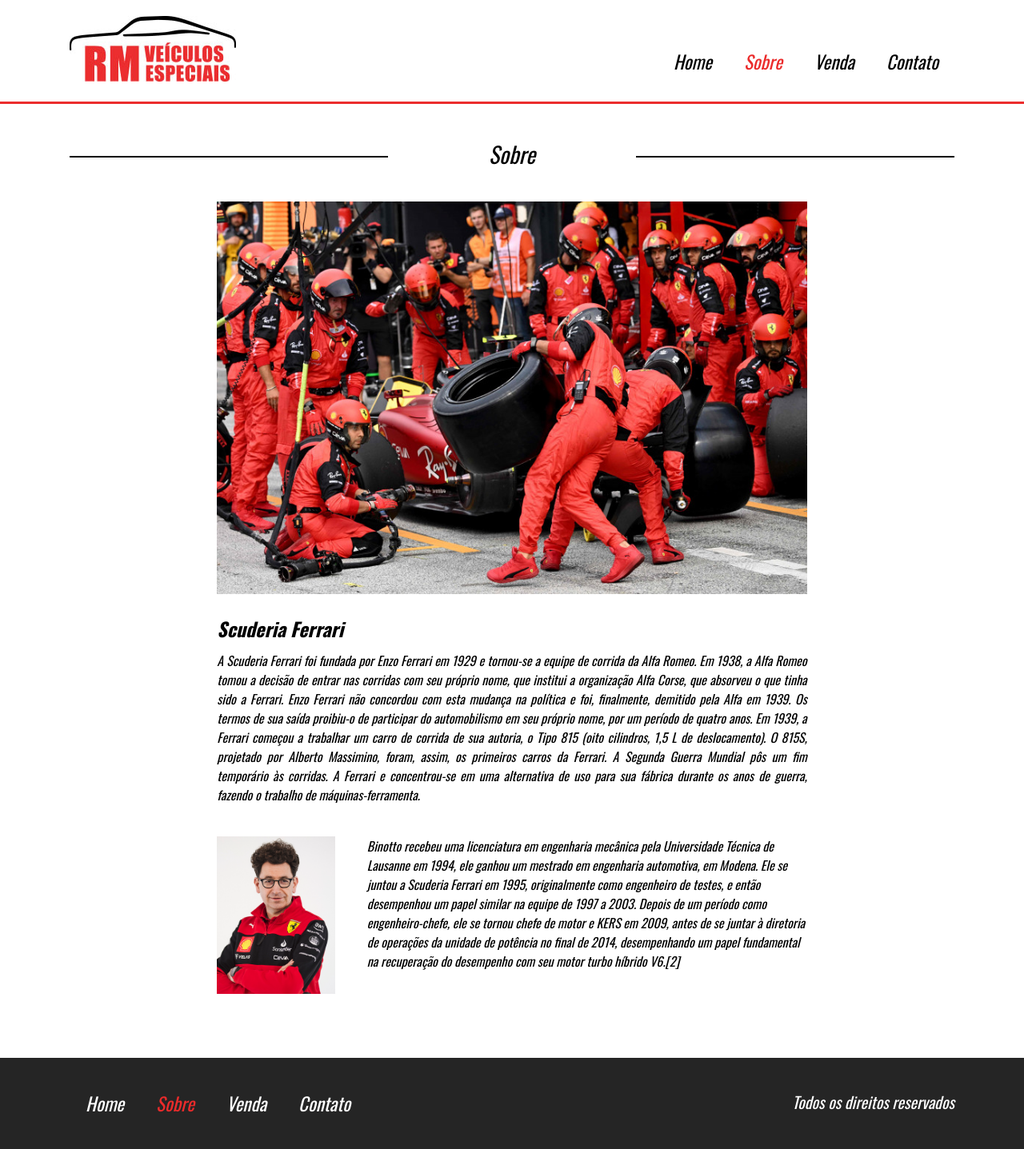
After one commit to felipeghizo/HTML-CSS, a PHP site: page /sobre.html in a window 1280 px wide. The commit adds this page. Shown: the whole page at 80% size. Run offline with PHP 8.4, Linux system fonts and the light colour scheme.

Commit message:
Fase HTML e CSS finalizada

```diff
--- /dev/null
+++ b/Projetos/projeto_Loja_de_carros/sobre.html
@@ -0,0 +1,100 @@
+<!DOCTYPE html>
+<html lang="en">
+<head>
+    <meta charset="UTF-8">
+    <meta http-equiv="X-UA-Compatible" content="IE=edge">
+    <meta name="viewport" content="width=device-width, initial-scale=1.0, maximum-scale=1.0">
+    <link rel="stylesheet" type="text/css" href="style/style_sobre.css">
+    <link rel="shortcut icon" type="image/x-icon" href="images/favicon.png">
+    <title>RM veículos especiais</title>
+</head>
+<body>
+    <header style="border-bottom: 3px solid #EB2D2D;">
+        <div class="container">
+            <picture id="logo">
+                <img src="images/logo.jpg">
+            </picture>
+            <nav id="menu_desktop">
+                <ul>
+                    <li><a href="index.html">Home</a></li>
+                    <li><a style="color: #EB2B2B;" href="sobre.html">Sobre</a></li>
+                    <li><a href="venda.html">Venda</a></li>
+                    <li><a href="#">Contato</a></li>
+                </ul>
+            </nav>
+            <nav id="menu_mobile">
+                <ul>
+                    <li><a href="#">Home</a></li>
+                    <li><a href="sobre.html">Sobre</a></li>
+                    <li><a href="venda.html">Venda</a></li>
+                    <li><a href="#">Contato</a></li>
+                </ul>
+            </nav>
+            <div class="clear"></div>
+        </div>
+    </header>
+    <section id="sobre">
+        <div class="container">
+            <div class="line"></div>
+            <h2 class="titulo">Sobre</h2>
+        </div>
+        <div id="container_main">
+            <div id="ft_principal">
+                <img src="images/mecanicos.png">
+            </div>
+            <div id="content">
+                <h2>Scuderia Ferrari</h2>
+                <p>A Scuderia Ferrari foi fundada por Enzo Ferrari
+                    em 1929 e tornou-se a equipe de corrida da Alfa
+                    Romeo. Em 1938, a Alfa Romeo tomou a decisão de
+                    entrar nas corridas com seu próprio nome, que
+                    institui a organização Alfa Corse, que absorveu
+                    o que tinha sido a Ferrari. Enzo Ferrari não
+                    concordou com esta mudança na política e foi,
+                    finalmente, demitido pela Alfa em 1939. Os termos
+                    de sua saída proibiu-o de participar do automobilismo
+                    em seu próprio nome, por um período de quatro anos.
+                    Em 1939, a Ferrari começou a trabalhar um carro de corrida
+                    de sua autoria, o Tipo 815 (oito cilindros, 1,5 L de deslocamento).
+                    O 815S, projetado por Alberto Massimino, foram, assim, os primeiros
+                    carros da Ferrari. A Segunda Guerra Mundial pôs um fim
+                    temporário às corridas. A Ferrari e concentrou-se em
+                    uma alternativa de uso para sua fábrica durante os anos
+                    de guerra, fazendo o trabalho de máquinas-ferramenta.</p>
+            </div>
+            <div id="person_content">
+                <div id="ft_perfil">
+                    <img src="images/bonito.png">
+                </div>
+                <p>Binotto recebeu uma licenciatura em engenharia
+                    mecânica pela Universidade Técnica de Lausanne
+                    em 1994, ele ganhou um mestrado em engenharia
+                    automotiva, em Modena. Ele se juntou a Scuderia
+                    Ferrari em 1995, originalmente como engenheiro
+                    de testes, e então desempenhou um papel similar
+                    na equipe de 1997 a 2003. Depois de um período
+                    como engenheiro-chefe, ele se tornou chefe de
+                    motor e KERS em 2009, antes de se juntar à
+                    diretoria de operações da unidade de potência
+                    no final de 2014, desempenhando um papel fundamental
+                    na recuperação do desempenho com seu motor turbo híbrido V6.[2]</p>
+            </div>
+        </div>
+        <div class="clear"></div>
+    </section>
+    <footer>
+        <div class="container">
+            <nav>
+                <ul>
+                    <li><a href="#">Home</a></li>
+                    <li><a style="color: #EB2B2B;" href="sobre.html">Sobre</a></li>
+                    <li><a href="venda.html">Venda</a></li>
+                    <li><a href="#">Contato</a></li>
+                </ul>
+            </nav>
+            <p>Todos os direitos reservados</p>
+            <div class="clear"></div>
+        </div>
+    </footer>
+</body>
+</html>
--- /dev/null
+++ b/Projetos/projeto_Loja_de_carros/style/style_sobre.css
@@ -0,0 +1,224 @@
+@charset "UTF-8";
+@import url('https://fonts.googleapis.com/css2?family=Oswald:wght@200;300;400;500;600;700&display=swap');
+
+*{
+    margin: 0;
+    padding: 0;
+    box-sizing: border-box;
+    font-family: 'Oswald', sans-serif;
+    font-style: italic;
+}
+html, body{
+    height: 100%;
+}
+
+/* Uteis */
+div.container{
+    width: 90%;
+    max-width: 1250px;
+    margin: 0 auto;
+}
+
+div.clear{
+    clear: both;
+}
+.red_button{
+    padding: 5px 15px;
+    font-size: 20px;
+    text-decoration: none;
+    color: white;
+    background-color: #EB2B2B;
+    box-shadow: 2px 2px 2px #B21E1E;
+}
+h2.titulo{
+    width: 28%;
+    height: 40px;
+    font-size: 28px;
+    font-weight: 400;
+    text-align: center;
+    margin: auto;
+    position: relative;
+    background-color: rgb(255, 255, 255);
+}
+div.line{
+    height: 2px;
+    background-color: black;
+    width: 100%;
+    position: relative;
+    top: 25px;
+}
+
+/* Header */
+header{
+    padding: 20px 2% 35px 2%;
+    height: 130px;
+}
+/* Header Logo */
+header picture#logo{
+    float: left;
+}
+/* Header Menu */
+header nav#menu_desktop{
+    float: right;
+    position: relative;
+    top: 40px;
+}
+/* Header Menu desktop */
+header nav#menu_desktop ul{
+    list-style-type: none;
+}
+header nav#menu_desktop ul li{
+    float: left;
+    padding: 0 20px;
+}
+/* Header Menu desktop Texto */
+header nav#menu_desktop ul li a{
+    font-size: 23px;
+    color: black;
+    text-decoration: none;
+}
+
+/* Header Menu mobile */
+header nav#menu_mobile{
+    display: none;
+    float: right;
+    width: 32px;
+    height: 32px;
+    margin-top: 40px;
+    cursor: pointer;
+    background-image: url("../images/icon_menu.png");
+    background-size: 100% 100%;
+}
+/* Header Menu mobile */
+header nav#menu_mobile ul{
+    display: none;
+    width: 100%;
+    position: absolute;
+    left: 0;
+    top: 130px;
+    z-index: 1;
+    text-align: center;
+    background-color: white;
+    list-style-type: none;
+    border-bottom: 2px solid #EB2B2B;
+}
+header nav#menu_mobile ul li{
+    padding: 20px 0;
+    font-size: 23px;
+}
+/* Header Menu mobile Texto */
+header nav#menu_mobile ul li a{
+    font-size: 23px;
+    color: black;
+    text-decoration: none;
+}
+
+/* Section Sobre */
+section#sobre{
+    min-height: 90%;
+    padding: 40px 2%;
+}
+section#sobre div#container_main{
+    width: 60%;
+    height: 100%;
+    max-width: 800px;
+    margin: 40px auto;
+    text-align: center;
+}
+section#sobre div#container_main div#ft_principal img{
+    width: 100%;
+    height: 100%;
+    max-width: 1000px;
+}
+section#sobre div#container_main div#content{
+    text-align: left;
+}
+section#sobre div#container_main div#content h2{
+    padding-top: 20px;
+}
+section#sobre div#container_main div#content p{
+    text-align: justify;
+    width: 100%;
+    padding-top: 10px;
+}
+section#sobre div#container_main div#person_content{
+    max-height: 1000px;
+    text-align: left;
+    margin-top: 40px;
+}
+section#sobre div#container_main div#person_content img{
+    max-width: 20%;
+    float: left;
+    min-width: 100px;
+}
+section#sobre div#container_main div#person_content p{
+    width: 80%;
+    float: left;
+    padding-left: 40px;
+}
+
+
+/* Footer */
+footer{
+    margin-top: 40px;
+    padding: 40px 2%;
+    background-color: #252525;
+}
+footer nav{
+    float: left;
+}
+/* footer Menu desktop */
+footer nav ul{
+    list-style-type: none;
+}
+footer nav ul li{
+    float: left;
+    padding: 0 20px;
+}
+/* footer Menu desktop Texto */
+footer nav ul li a{
+    font-size: 23px;
+    color: rgb(255, 255, 255);
+    text-decoration: none;
+}
+footer p{
+    float: right;
+    color: white;
+    font-size: 20px;
+}
+
+
+@media screen and (max-width: 720px){
+    /* Header Menu desktop */
+    header nav#menu_desktop{
+        display: none;
+    }
+    /* Header Menu mobile */
+    header nav#menu_mobile{
+        display: block;
+    }
+
+    footer{
+        text-align: center;
+    }
+    footer nav{
+        display: none;
+    }
+    footer p{
+        float: none;
+    }
+
+}
+
+
+@media screen and (max-width: 900px){
+    section#sobre div#container_main div#person_content img{
+        max-width: 100%;
+        float: none;
+    }
+    section#sobre div#container_main div#person_content p{
+        width: 100%;
+        padding: 20px 0;
+        float: none;
+    }
+}
--- a/Projetos/projeto_Loja_de_carros/style/style_veiculo.css
+++ b/Projetos/projeto_Loja_de_carros/style/style_veiculo.css
@@ -124,6 +124,9 @@
 }
 section#venda div.container + div.container{
     padding: 40px 2% 350px 2%;
+}
+section#venda div.container  div.line{
+    margin-top: 80px;
 }
 section#venda div#fotos_veiculo{
     float: left;
```
Also changed, not shown: Projetos/projeto_Loja_de_carros/index.html (+5 -5 lines), Projetos/projeto_Loja_de_carros/veiculo.html (+7 -7 lines), Projetos/projeto_Loja_de_carros/venda.html (+8 -8 lines), Projetos/projeto_Loja_de_carros/images/bonito.png (added), Projetos/projeto_Loja_de_carros/images/favicon.png (added), Projetos/projeto_Loja_de_carros/images/mecanicos.png (added).
